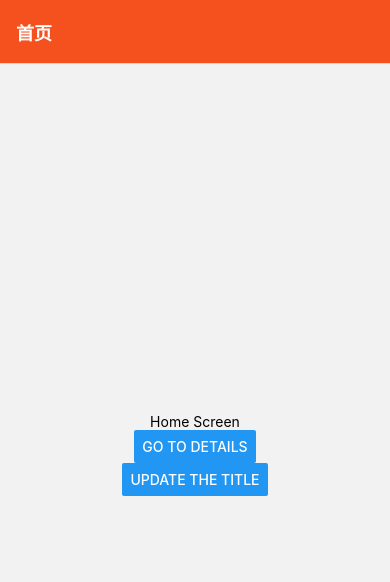
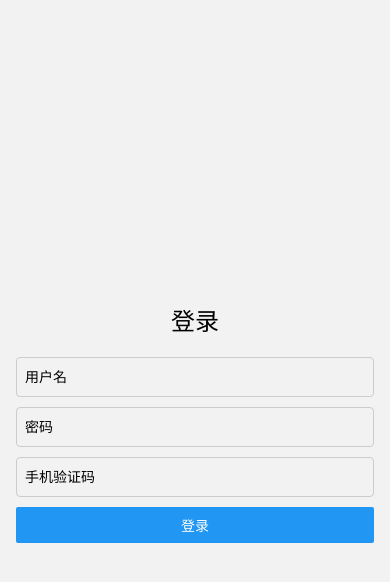
Before and after one commit to xiaozipeng/awesome, a React Native app: screen / in a window 390 px wide. Shown: the top 582 px of the page. Built offline with nearby package versions, Linux system fonts and the light colour scheme.

Commit message:
feat: 增加登录

```diff
--- a/App.js
+++ b/App.js
@@ -1,82 +1,40 @@
-// In App.js in a new project
-
-import * as React from 'react';
-import {View, Text, Button} from 'react-native';
-import {NavigationContainer} from '@react-navigation/native';
-import {createNativeStackNavigator} from '@react-navigation/native-stack';
-
-function HomeScreen({navigation}) {
-  return (
-    <View style={{flex: 1, alignItems: 'center', justifyContent: 'center'}}>
-      <Text>Home Screen</Text>
-      <Button
-        title="Go to Details"
-        onPress={() => {
-          /* 1. Navigate to the Details route with params */
-          navigation.navigate('Details', {
-            itemId: 86,
-            otherParam: 'anything you want here',
-          });
-        }}
-      />
-      <Button
-        title="Update the title"
-        onPress={() => navigation.setOptions({title: 'Updated!'})}
-      />
-    </View>
-  );
-}
-
-function DetailsScreen({route, navigation}) {
-  /* 2. Get the param */
-  const {itemId, otherParam} = route.params;
-  return (
-    <View style={{flex: 1, alignItems: 'center', justifyContent: 'center'}}>
-      <Text>Details Screen</Text>
-      <Text>itemId: {JSON.stringify(itemId)}</Text>
-      <Text>otherParam: {JSON.stringify(otherParam)}</Text>
-      <Button
-        title="Go to Details... again"
-        onPress={() =>
-          navigation.push('Details', {
-            itemId: Math.floor(Math.random() * 100),
-          })
-        }
-      />
-      <Button title="Go to Home" onPress={() => navigation.navigate('Home')} />
-      <Button title="Go back" onPress={() => navigation.goBack()} />
-    </View>
-  );
-}
+import React, { useState } from 'react';
+import { SafeAreaView, StyleSheet } from 'react-native';
+import { NavigationContainer } from '@react-navigation/native';
+import { createNativeStackNavigator } from '@react-navigation/native-stack';
+import StockList from './src/components/stocks/StockList'; // 根据实际路径导入
+import Login from './src/components/auth/Login'; // 根据实际路径导入
 
 const Stack = createNativeStackNavigator();
 
-function App() {
+const App = () => {
+  const [token, setToken] = useState(null); // token 用于模拟登录状态
+
   return (
     <NavigationContainer>
-      <Stack.Navigator initialRouteName="Home">
-        <Stack.Screen
-          name="Home"
-          component={HomeScreen}
-          options={{
-            title: '首页',
-            headerStyle: {
-              backgroundColor: '#f4511e',
-            },
-            headerTintColor: '#fff',
-            headerTitleStyle: {
-              fontWeight: 'bold',
-            },
-          }}
-        />
-        <Stack.Screen
-          name="Details"
-          component={DetailsScreen}
-          options={({route}) => ({title: route.params.name})}
-        />
-      </Stack.Navigator>
+      <SafeAreaView style={styles.container}>
+        <Stack.Navigator initialRouteName={token ? 'StockList' : 'Login'}>
+          <Stack.Screen
+            name="Login"
+            options={{ headerShown: false }}
+          >
+            {props => <Login {...props} setToken={setToken} />}
+          </Stack.Screen>
+          <Stack.Screen
+            name="StockList"
+            component={StockList}
+            options={{ headerShown: true, title: 'Stock List' }}
+          />
+        </Stack.Navigator>
+      </SafeAreaView>
     </NavigationContainer>
   );
-}
+};
+
+const styles = StyleSheet.create({
+  container: {
+    flex: 1, // 确保 SafeAreaView 填满整个屏幕
+  },
+});
 
 export default App;
```
